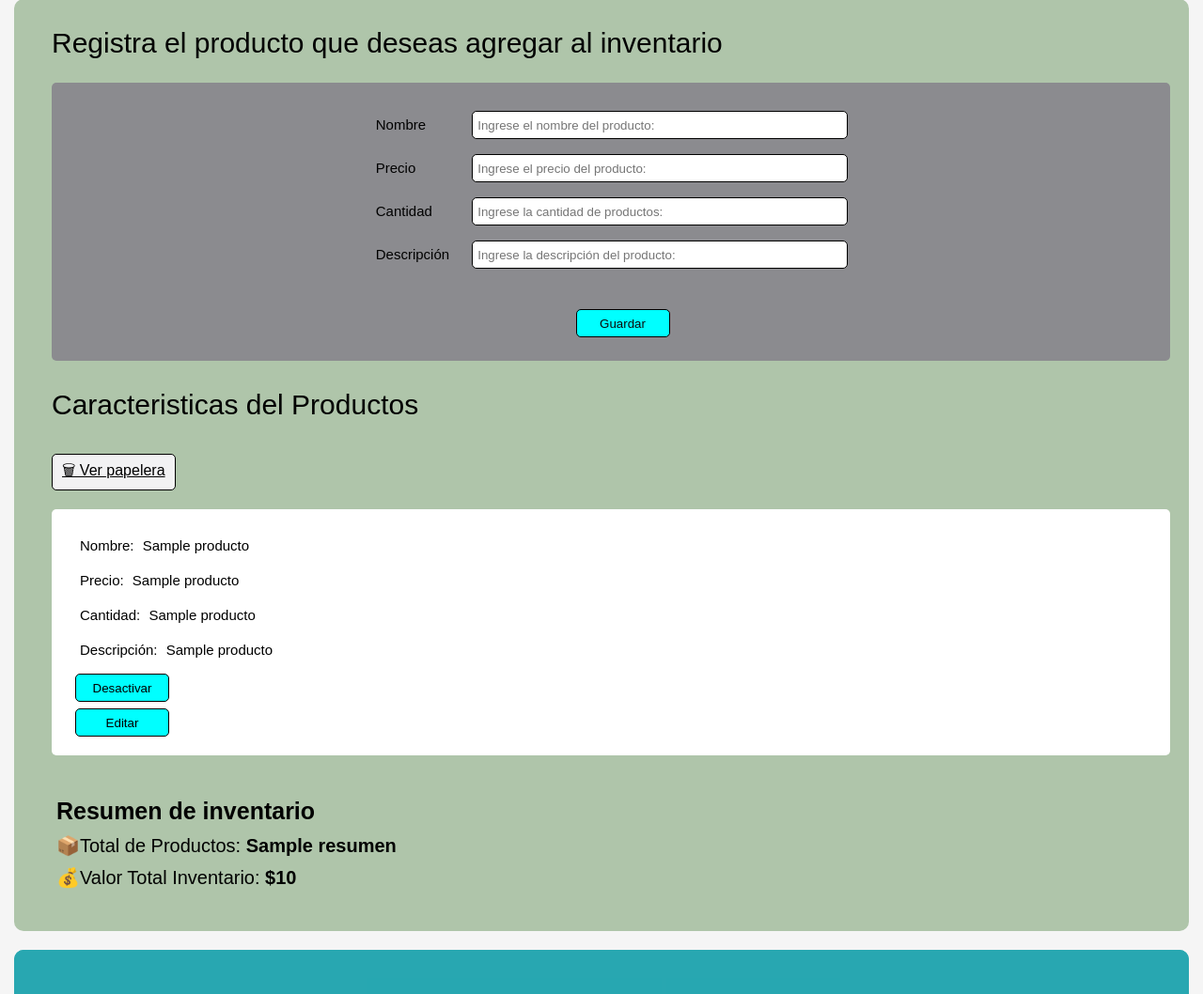
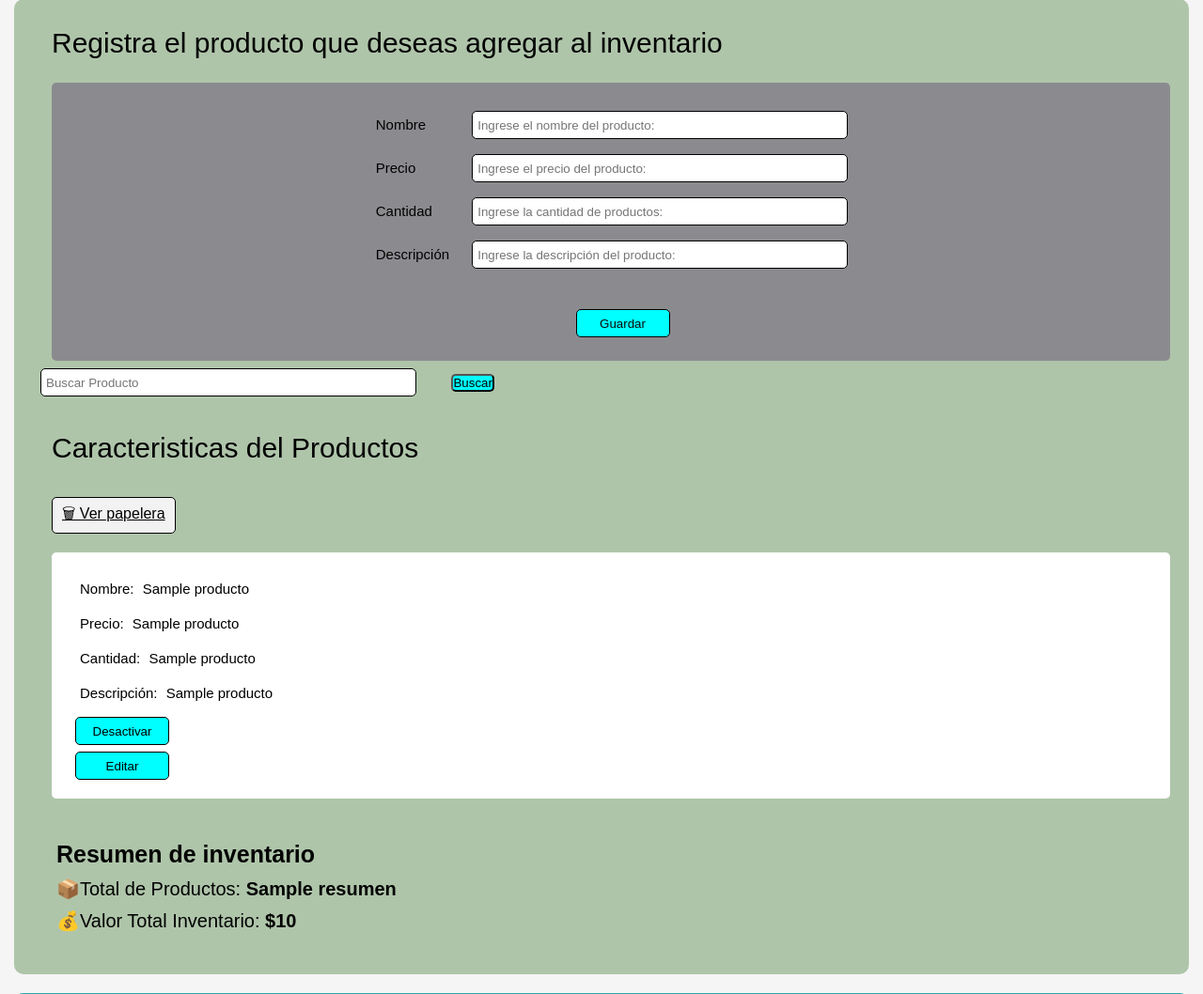
Before and after one commit to FelipeValencia-Dev90/Inventario-Mafe, a Flask app: template templates/index.html in a window 1280 px wide. Shown: the part 441-1499 px from the top of the page at 94% size. Run offline with Flask 3, Linux system fonts and the light colour scheme; the template is opened without the code that fills it: most values are stand-ins (such as "Sample title", 1, 10 or a date in 2020); some libraries are stand-ins or nearby versions.

Commit message:
agregar busqueda dinamica

```diff
--- a/app.py
+++ b/app.py
@@ -17,8 +17,15 @@ def inicio():
 
 
     cursor = conexion.cursor()
+    buscar = request.args.get("buscar", "")
 
-    cursor.execute("SELECT * FROM Productos WHERE activo = 1")
+    cursor.execute("""
+                   SELECT * FROM Productos
+                   WHERE activo = 1
+                   AND nombre LIKE ?
+                   """, (f"%{buscar}%",))
+
+
     productos = cursor.fetchall()
 
 
--- a/templates/index.html
+++ b/templates/index.html
@@ -46,6 +46,13 @@
             </form>
         </section>
 
+            <form action="/" method="get" class="form-busqueda">
+                <input type="text" name="buscar" placeholder="Buscar Producto">
+
+                <button type="submit">
+                    Buscar
+                </button>
+            </form>
 
 
         <section id="inventario">
```
